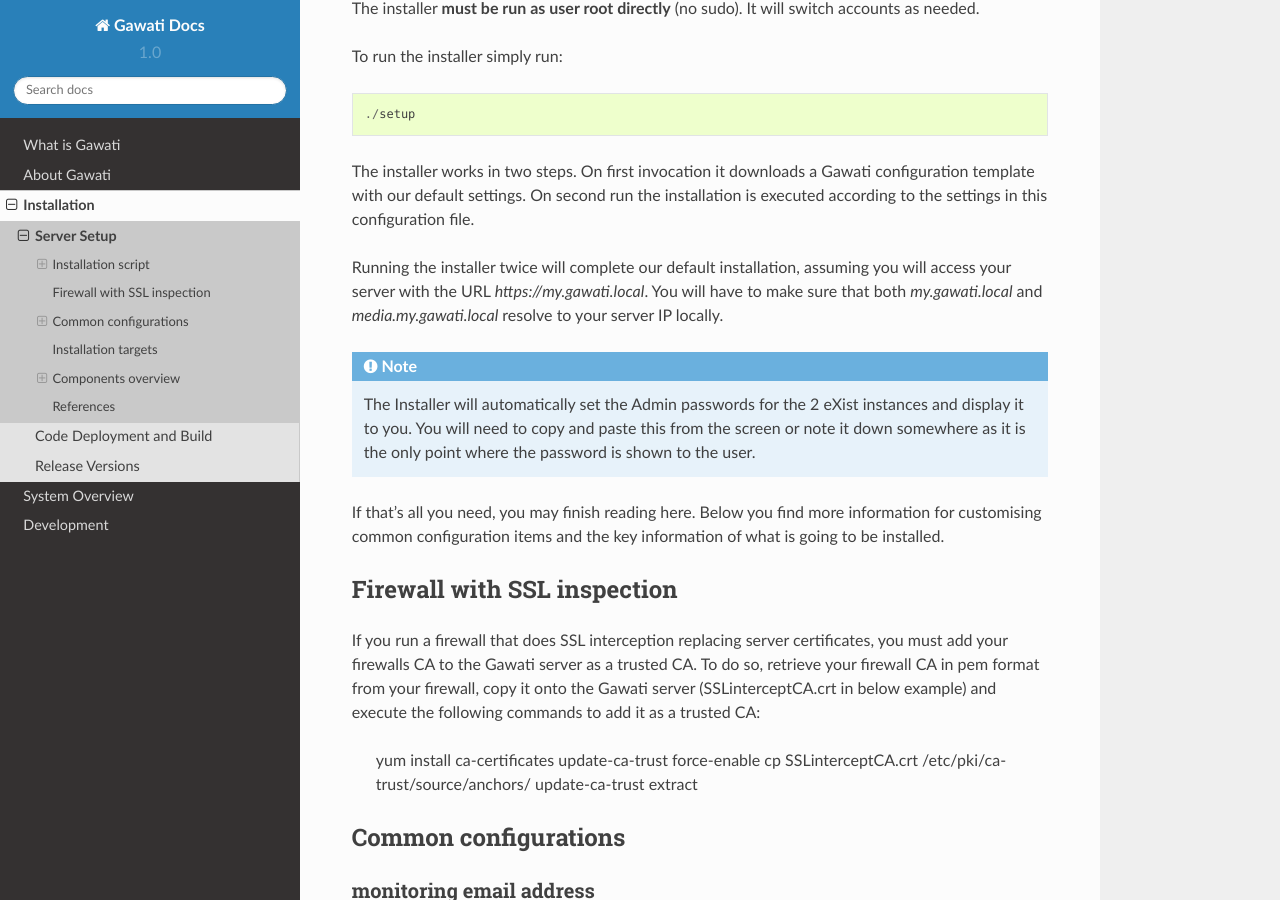
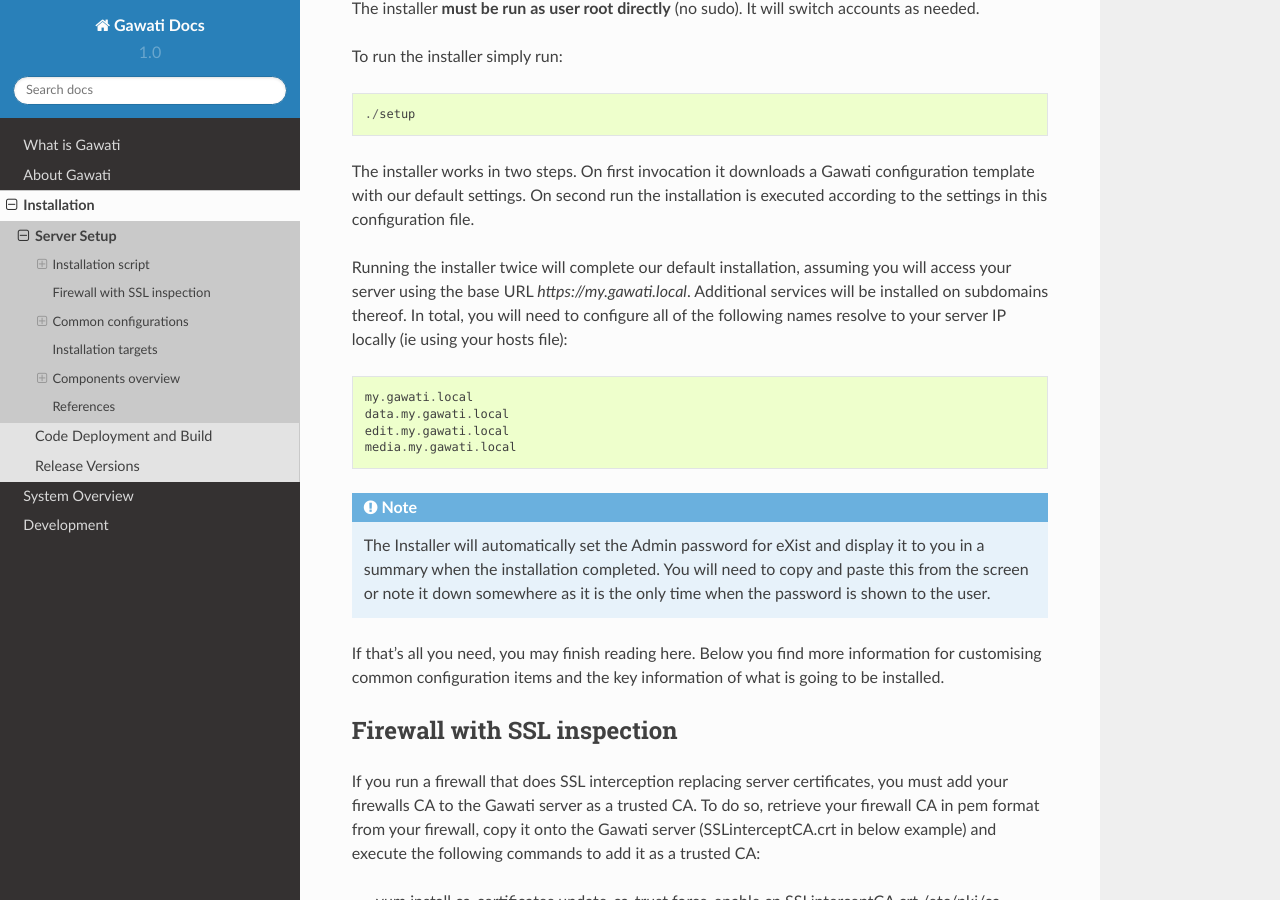
Before and after one commit to gawati/gawati-docs, a Sphinx documentation site: the page built from docs/source/setup/setup-essentials.rst, in a window 1280 px wide and 900 px high, scrolled down 1149 px. Built offline with Sphinx 7.4.7 and the Read the Docs theme 2.0.0, drawn with Linux system fonts in a browser that asks for light colours; some of the changed text lies outside the part shown.

Commit message:
Improve existDB role description.

```diff
--- a/docs/source/setup/setup-essentials.rst
+++ b/docs/source/setup/setup-essentials.rst
@@ -3,6 +3,7 @@ Server Setup
 
 .. contents:: Table of Contents
   :local:
+
 
 Installation script
 *******************
@@ -26,6 +27,7 @@ To download the `installation script`_, switch to user root and execute::
  curl http://dl.gawati.org/dev/setup -o setup
  chmod 755 setup
 
+
 Quickstart
 ==========
 
@@ -40,14 +42,21 @@ configuration template with our default settings. On second run the
 installation is executed according to the settings in this configuration file.
 
 Running the installer twice will complete our default installation, assuming you
-will access your server with the URL *https://my.gawati.local*. You will have to
-make sure that both *my.gawati.local* and *media.my.gawati.local* resolve to your
-server IP locally.
+will access your server using the base URL *https://my.gawati.local*.
+Additional services will be installed on subdomains thereof. In total, you will
+need to configure all of the following names resolve to your server IP locally
+(ie using your hosts file)::
+
+  my.gawati.local
+  data.my.gawati.local
+  edit.my.gawati.local
+  media.my.gawati.local
 
 .. note::
-   The Installer will automatically set the Admin passwords for the 2 eXist instances
-   and display it to you. You will need to copy and paste this from the screen or note it down somewhere as it is
-   the only point where the password is shown to the user.
+   The Installer will automatically set the Admin password for eXist and display
+   it to you in a summary when the installation completed. You will need to copy
+   and paste this from the screen or note it down somewhere as it is the only time
+   when the password is shown to the user.
 
 If that's all you need, you may finish reading here. Below you find more
 information for customising common configuration items and the key information
@@ -69,11 +78,13 @@ To do so, retrieve your firewall CA in pem format from your firewall, copy it on
 Common configurations
 *********************
 
+
 monitoring email address
 ========================
 
 In the section [fail2ban], change the variables *mailsender* (default:
 from@sender.domain) and *mailrecipient* (default: root@localhost).
+
 
 Gawati server URL
 =================
@@ -81,6 +92,7 @@ Gawati server URL
 In the ini file that has been downloaded to your home folder after the first run
 of the installer, find the section [gawati-portal] and change the
 *GAWATI_URL_ROOT* variable (default: my.gawati.org).
+
 
 SSL server certificate
 =======================
@@ -106,6 +118,7 @@ to your case::
   state=Zug
   city=Zug
 
+
 locally signed certificate
 --------------------------
 
@@ -114,6 +127,7 @@ meant for running internal or testing servers.
 In section [acme] make sure to configure *type=disabled*. In section [localcerts]
 set *type=install* and set variable *certs* identical to your *GAWATI_URL_ROOT*
 and add a whitespace followed by the equivalent of media. *GAWATI_URL_ROOT*.
+
 
 `letsencrypt`_ signed certificate
 ---------------------------------
@@ -126,6 +140,7 @@ this is the preferred option.
 In section [localcerts] make sure to configure *type=disabled*. In section [acme]
 set *type=install* and set variable *certs* identical to your *GAWATI_URL_ROOT*
 and add a whitespace followed by the equivalent of media. *GAWATI_URL_ROOT*.
+
 
 builduser
 =========
@@ -157,6 +172,7 @@ At this time, the default target "dev" is the only installation target provided
 
 You can change ours, or create your own ini files if you need to deviate from our defaults.
 
+
 Components overview
 *******************
 
@@ -164,13 +180,16 @@ The Gawati reference server is based on `CentOS`_ 7, Minimal Install.
 For hosting the application, we use `eXistdb`_ as XML/document database and
 `jetty`_ as Java web application server.
 
-We use two (2) instances of `eXistdb`_
+A production installation of Gawati will be installed with (2) instances of `eXistdb`_
 
-#. Backend - the main data repository / active data
-#. Staging - data in transit / for syncronisation
+#. Gawati-Editor, internal managament of the Gawati data
+#. Gawati-Portal, data copy for public access
+
+A development installation will serv both function off a single installation.
 
 All services except for a (1) frontend Apache instance will be listening on
 127.0.0.1 only.
+
 
 Jetty
 =====
@@ -185,21 +204,24 @@ A link to its jetty installation in /opt will be created inside JETTY_BASE calle
 
 Jetty will be installed as a system service starting with the boot process.
 
+
 eXistdb
 =======
 
-Two (2) instances of `eXistdb`_ will be created. Each instance under a dedicated
-user account. eXistdb will be installed in folder ~/apps/existdb with data in
-~/apps/existdata. A random generated password will be configured for user "admin"
-and is displayed during installation.
+`eXistdb`_ will be installed using a dedicated user account. The name of the user
+account is defined in the setup configuration (eg dev.ini).
+eXistdb will be installed in folder ~/apps/existdb with data in ~/apps/existdata.
+A random generated password will be configured for existdb user "admin" and is
+displayed during installation.
 
-The backend instance of eXistdb will be installed as a system service starting
-with the boot process.
+eXistdb will be installed as a system service starting with the boot process.
+
 
 Downloads
 =========
 
 Installation Resources will be downloaded into "/opt/Download"
+
 
 Uninstalling
 ============
@@ -207,6 +229,7 @@ Uninstalling
 There is no proper uninstaller yet, but if you installed the system with our
 default installation paths and service names, you can use the script at
 /opt/Download/installer/uninstall.sh to remove all files related to Gawati.
+
 
 References
 **********
```
